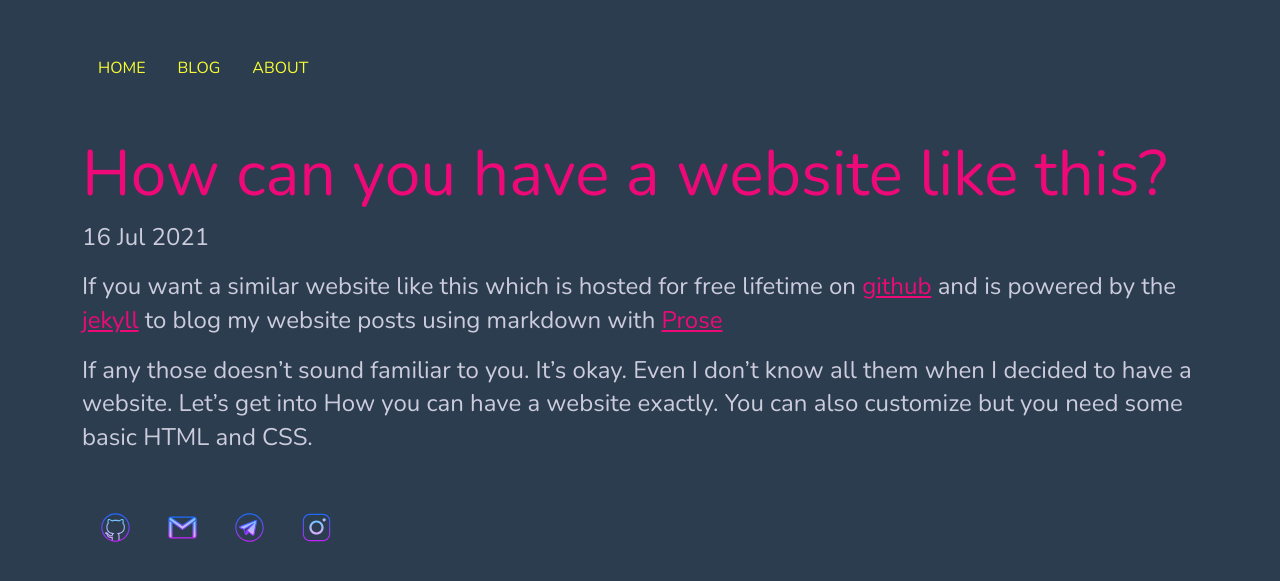
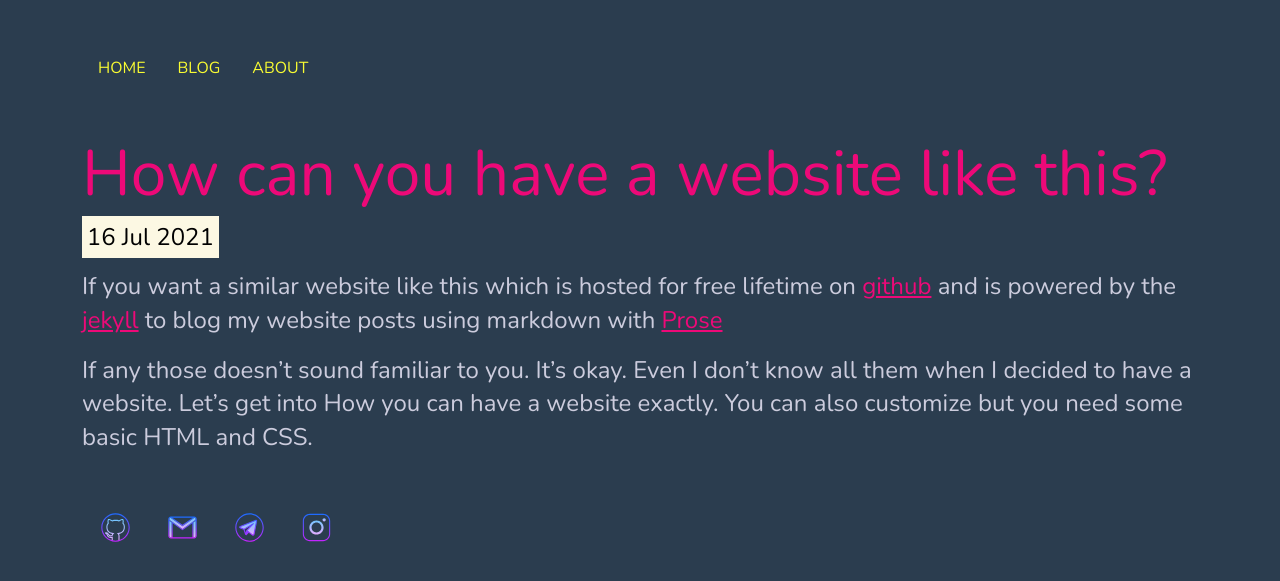
Before and after one commit to hemanthnarra/hemanthnarra.github.io, a Jekyll site: the page built from _posts/2021-07-16-welcome.md, in a window 1280 px wide. Shown: the top 581 px of the page. Built offline with Jekyll 4.4.1, drawn with Linux system fonts in a browser that asks for light colours.

Commit message:
Update post.html

```diff
--- a/_layouts/post.html
+++ b/_layouts/post.html
@@ -3,7 +3,7 @@
 ---
 <div class="container">
   <h1 style="color: #ed0978;" class="display-3">{{ page.title }}</h1>
-  <p class="meta">{{ page.date | date_to_string }}</p>
+  <p class="meta"><mark>{{ page.date | date_to_string }}</mark></p>
 
   <div class="post">
   {{ content }}
```
